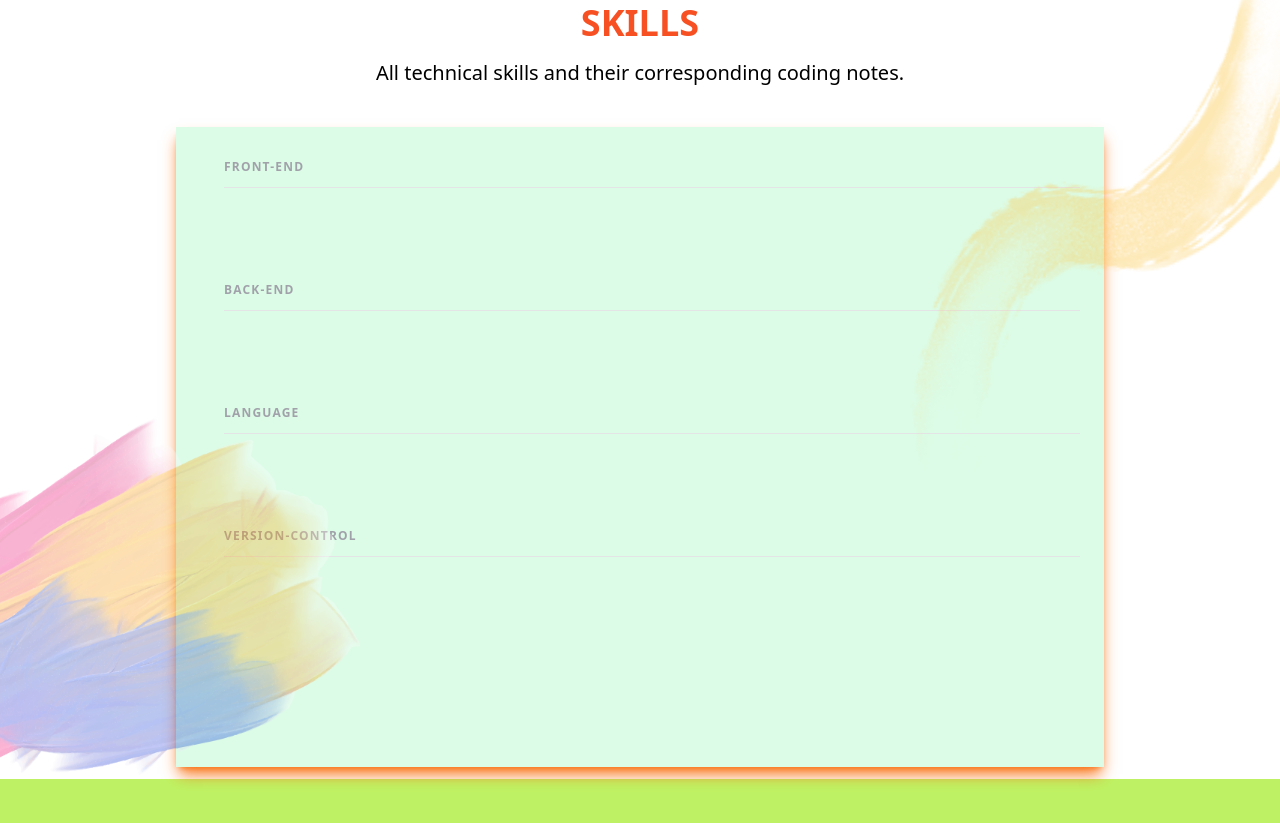
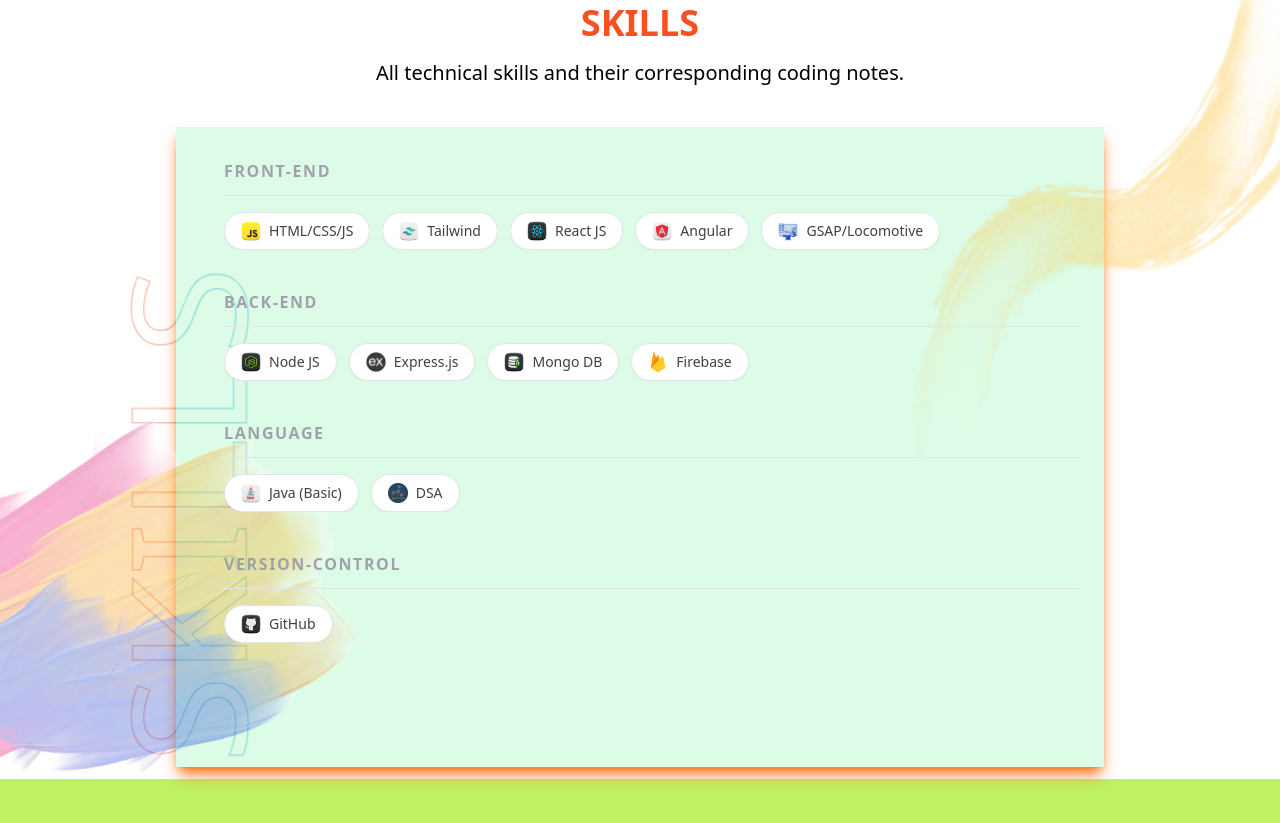
Before and after one commit to krayush1109/portfolio--react, a Next.js app: page / in a window 1280 px wide. Shown: the part 821-1644 px from the top of the page. Built offline with nearby package versions, Linux system fonts and the light colour scheme.

Commit message:
Skills Section: Completed

```diff
--- a/Components/Skills/Skill.module.css
+++ b/Components/Skills/Skill.module.css
@@ -1,50 +1,45 @@
-
 /* Title Text stroke */
-#skill-title{
+.skillTitle {
     -webkit-text-stroke: var(--primaryTxt) !important;
     -webkit-text-stroke-width: 1px !important;
     transform: rotate(-90deg);
 }
 
-/*  */
-.skill-card::before{
+.section {}
+
+.skillIn {}
+
+.chipContainer {}
+
+.skillCard {
+    position: relative;
+    overflow: hidden;
+}
+
+/* .skillCard::before {
     content: "";
     width: 90%;
     position: absolute;
-    backdrop-filter: 10px;
+    backdrop-filter: blur(10px);
     height: 0.2rem;
-    /* height: 50%; */
     bottom: 0;
     transition: all 0.4s linear;
-
     border-radius: 1rem;
-
     left: 50%;
     transform: translate(-50%, 0);
+    background-color: #2DD4BF !important;
+} */
 
-    background-color: rgba(0, 128, 128) !important;
-    background-color: rgb(93, 188, 188) !important;
-    background-color: #22D3EE !important;
-    background-color: #2DD4BF !important;
-}
+/* .skillCard:hover::before {
+    width: 100%;
+    height: 55%;
+    background-color: #42d9f0 !important;
+} */
 
-.skill-card:hover::before{
-    content: "";
-    width: 100%;
-    position: absolute;
-    backdrop-filter: 10px;
-    height: 55%;
-    bottom: 0;
-    border-radius: 1rem;
+/* .skillCard:hover {
+    color: rgb(3, 3, 60);
+} */
 
-    background-color: rgb(128, 222, 224) !important;
-    background-color: #2DD4BF !important;
-    background-color: #DC2626 !important;
-    background-color: #0E7490 !important;
-    background-color: #42d9f0 !important;
-    /* background-color: #8ce2ef !important; */
-}
-.skill-card:hover{
-    color: rgb(161, 161, 161);
-    color: rgb(3, 3, 60);
-}
+.chipGroup {}
+
+.skillChip {}
--- a/Components/Skills/Skill_Dynamic.jsx
+++ b/Components/Skills/Skill_Dynamic.jsx
@@ -1,50 +1,64 @@
 "use client";
-import React, { useEffect, useRef } from "react";
-import SkillsJson from "@/public/SkillsJson.json";
+import React, { useEffect, useRef, useState } from "react";
+import styles from './Skill.module.css';
 import { gsap } from "gsap";
 import { ScrollTrigger } from "gsap/ScrollTrigger";
 
 gsap.registerPlugin(ScrollTrigger);
 
 const Skill_Dynamic = () => {
+    const [skillsData, setSkillsData] = useState([]);
     const sectionRef = useRef(null);
 
     useEffect(() => {
+        fetch('/SkillsJson.json')
+            .then((response) => response.json())
+            .then((data) => setSkillsData(data))
+            .catch((error) => {
+                console.error('Failed to load skills data:', error);
+                setSkillsData([]);
+            });
+    }, []);
+
+    useEffect(() => {
         const ctx = gsap.context(() => {
-            const groups = gsap.utils.toArray(".chip-group");
+            const groups = gsap.utils.toArray("." + styles.chipGroup);
             groups.forEach((group) => {
                 if (!group) return;
 
                 const chips = Array.from(
-                    group.querySelectorAll(".skill-chip")
+                    group.querySelectorAll("." + styles.skillChip)
                 ).filter(Boolean);
 
                 if (!chips.length) return;
 
-                gsap.from(chips, {
-                    y: 24,
-                    opacity: 0,
-                    duration: 0.5,
-                    stagger: 0.07,
-                    ease: "power2.out",
-                    scrollTrigger: {
-                        trigger: group,
-                        start: "top 85%",
-                        toggleActions: "play none none none",
-                    },
-                });
+            //     gsap.from(chips, {
+            //         y: 24,
+            //         opacity: 0,
+            //         duration: 0.5,
+            //         stagger: 0.07,
+            //         ease: "power2.out",
+            //         scrollTrigger: {
+            //             trigger: group,
+            //             start: "top 85%",
+            //             toggleActions: "play none none none",
+            //         },
+            //     });
             });
         }, sectionRef);
 
         return () => ctx.revert();
-    }, []);
+    }, [skillsData]);
 
     return (
-        <div ref={sectionRef} className="flex flex-col gap-10">
-            {SkillsJson.map((category, catIdx) => (
-                <div key={catIdx} className="chip-group flex flex-col gap-3">
+        <div ref={sectionRef} className={`flex flex-col gap-10 ${styles.chipContainer}`}>
+            {skillsData.length === 0 ? (
+                <div className="text-center text-sm text-zinc-500">Loading skills...</div>
+            ) : (
+                skillsData.map((category, catIdx) => (
+                    <div key={catIdx} className={`${styles.chipGroup} flex flex-col gap-3 ${styles.skillCard}`}>
                         {/* Category label */}
-                    <h2 className="text-xs uppercase tracking-widest text-zinc-400 font-semibold">
+                        <h2 className="text-md uppercase tracking-widest text-zinc-400 font-semibold">
                             {category.category}
                         </h2>
 
@@ -52,6 +66,7 @@
                         <hr className="border-zinc-200" />
 
                         {/* Chips */}
+                        {/* <div className="flex flex-wrap gap-3 pt-1"> */}
                         <div className="flex flex-wrap gap-3 pt-1">
                             {category.techStack.map((skill, skillIdx) => {
                                 const hasLink = !!skill.notesUrl;
@@ -64,8 +79,7 @@
                                     <Wrapper
                                         key={skillIdx}
                                         {...linkProps}
-                                    className={`skill-chip flex items-center gap-2 px-4 py-2 rounded-full bg-white shadow-sm border border-zinc-200 text-sm font-medium text-zinc-700 transition-all duration-200
-                    ${hasLink ? "cursor-pointer hover:shadow-md hover:border-orange-400 hover:text-orange-500" : "cursor-default"}`}
+                                        className={`${styles.skillChip} flex items-center gap-2 px-4 py-2 rounded-full bg-white shadow-sm border border-zinc-200 text-sm font-medium text-zinc-700 transition-all duration-200 ${hasLink ? "cursor-pointer hover:shadow-md hover:border-orange-400 hover:text-orange-500" : "cursor-default"}`}
                                     >
                                         <img
                                             src={`/skill-img/${skill.iconPath}`}
@@ -78,7 +92,8 @@
                             })}
                         </div>
                     </div>
-            ))}
+                ))
+            )}
         </div>
     );
 };
--- a/Components/Skills/Skills.jsx
+++ b/Components/Skills/Skills.jsx
@@ -9,13 +9,13 @@
 const Skills = () => {
 
   useEffect(() => {
-    gsap.to("#skill-title", {
+    gsap.to("." + styles.skillTitle, {
       y: -100,
       opacity: 1,
       duration: 0.4,
       yoyo: true,
       scrollTrigger: {
-        trigger: "#skill-title",
+        trigger: "." + styles.skillTitle,
         scroller: "body",
         start: "top 90%",
         end: "top 0",
@@ -25,9 +25,9 @@
   }, [])
 
   return (
-    <section className='h-[100vh] w-full relative' >
-      <p id='skill-title' className='absolute opacity-0 -left-[5%] top-[52%] -translate-y-1/2 text-[10rem] uppercase text-transparent mix-blend-difference opacity-50' >Skills</p>
-      <div id="bg-img-asstes" className='absolute top-0 left-0 w-full h-full'>
+    <section className={`${styles.section} h-[100vh] w-full relative`} >
+      <p className={`${styles.skillTitle} absolute opacity-0 -left-[5%] top-[52%] -translate-y-1/2 text-[10rem] uppercase text-transparent mix-blend-difference opacity-50`} >Skills</p>
+      <div className='absolute top-0 left-0 w-full h-full'>
         <img src="/_mini-Img/brush-1.png" alt="" className='absolute right-10 scale-[2] -rotate-[95deg] top-[15%]' />
         <img src="/_mini-Img/brush-7.png" alt="" className='absolute -left-[6rem] -bottom-[3.5rem] scale-75' />
 
@@ -36,7 +36,7 @@
       <h1 className='heading-1 uppercase text-[--primaryTxt] font-bold text-4xl text-center pt-6' >Skills</h1>
       <p className='mt-4 mb-10 text-xl text-center '>All technical skills and their corresponding coding notes. </p>
 
-      <div id="skill-in" className='bg-green-100 h-[80%] pl-12 pr-6 py-8 shadow-orange-500  shadow-lg '>
+      <div className={`${styles.skillIn} bg-green-100 h-[80%] pl-12 pr-6 py-8 shadow-orange-500 shadow-lg `}>
 
         {/* --------------------------------- */}
         <Skill_Dynamic />
--- a/public/SkillsJson.json
+++ b/public/SkillsJson.json
@@ -13,6 +13,10 @@
             {
                 "name": "React JS",
                 "iconPath": "react.png"
+            },
+            {
+                "name": "Angular",
+                "iconPath": "angular.png"
             },
             {
                 "name": "GSAP/Locomotive",
@@ -49,7 +53,7 @@
                 "iconPath": "java.png"
             },
             {
-                "name": "DSA (Basic)",
+                "name": "DSA",
                 "iconPath": "dsa.png"
             }
         ]
```
Also changed, not shown: public/skill-img/angular.png (added). Lines whose indentation alone changed are shown as unchanged.
